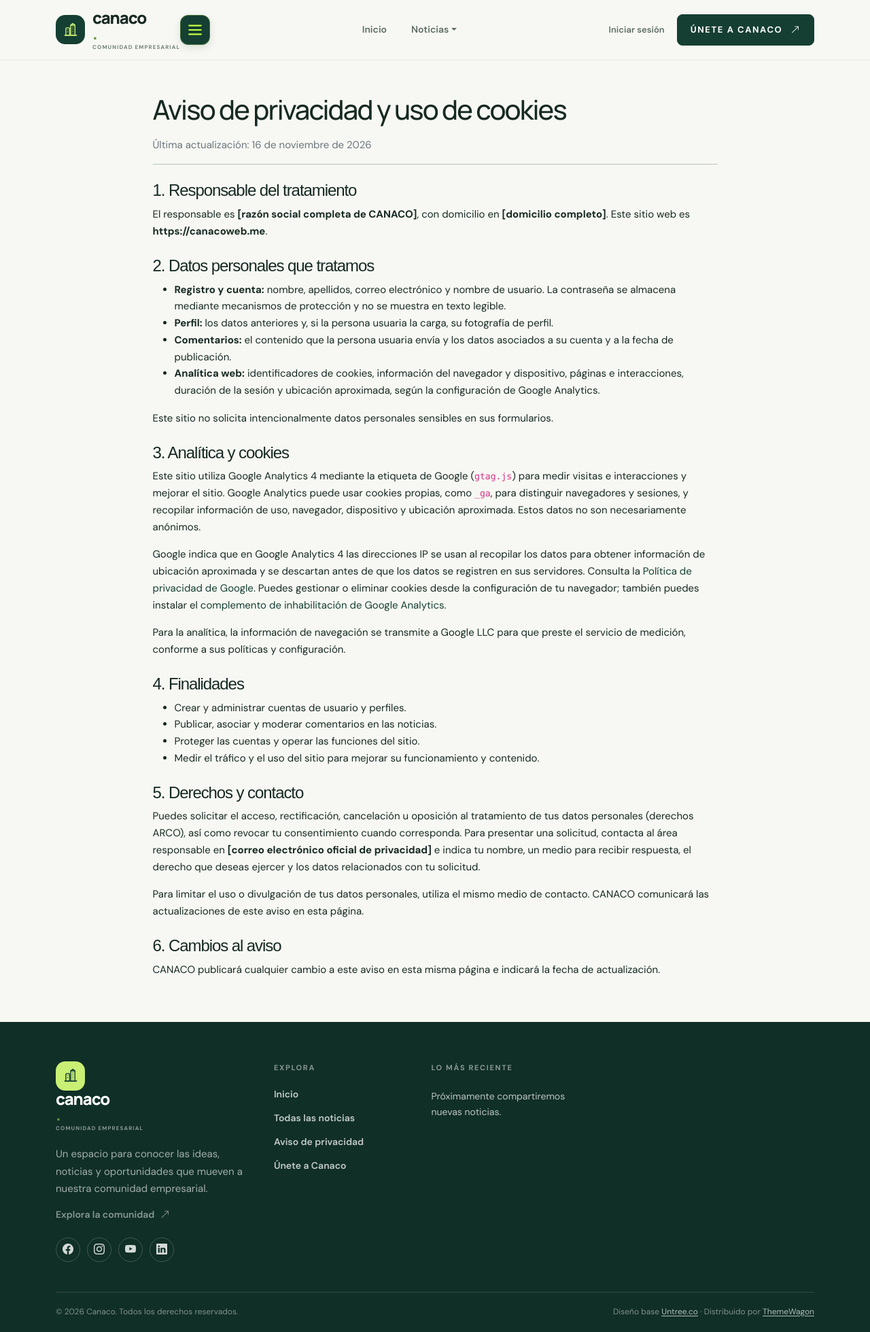
After one commit to cheque14/proyectoweb, a Django app: page /privacidad/ in a window 1280 px wide. The commit adds this page. Shown: the whole page at 68% size. Run offline with Django 4.2, Linux system fonts and the light colour scheme; data that the repository does not hold is empty; some libraries are stand-ins or nearby versions.

Commit message:
politica de privacidad

```diff
--- /dev/null
+++ b/canaco/home/templates/home/privacidad.html
@@ -0,0 +1,62 @@
+{% extends 'partials/base.html' %}
+
+{% block title %}Aviso de Privacidad | CANACO{% endblock %}
+
+{% block content %}
+<div class="container py-5">
+  <div class="row justify-content-center">
+    <div class="col-lg-9">
+      <h1 class="mb-3">Aviso de privacidad y uso de cookies</h1>
+      <p class="text-muted">Última actualización: 16 de noviembre de 2026</p>
+      <hr>
+
+      <h2 class="h4 mt-4">1. Responsable del tratamiento</h2>
+      <p>
+        El responsable es <strong>[razón social completa de CANACO]</strong>, con domicilio en
+        <strong>[domicilio completo]</strong>. Este sitio web es <strong>https://canacoweb.me</strong>.
+      </p>
+
+      <h2 class="h4 mt-4">2. Datos personales que tratamos</h2>
+      <ul>
+        <li><strong>Registro y cuenta:</strong> nombre, apellidos, correo electrónico y nombre de usuario. La contraseña se almacena mediante mecanismos de protección y no se muestra en texto legible.</li>
+        <li><strong>Perfil:</strong> los datos anteriores y, si la persona usuaria la carga, su fotografía de perfil.</li>
+        <li><strong>Comentarios:</strong> el contenido que la persona usuaria envía y los datos asociados a su cuenta y a la fecha de publicación.</li>
+        <li><strong>Analítica web:</strong> identificadores de cookies, información del navegador y dispositivo, páginas e interacciones, duración de la sesión y ubicación aproximada, según la configuración de Google Analytics.</li>
+      </ul>
+      <p>Este sitio no solicita intencionalmente datos personales sensibles en sus formularios.</p>
+
+      <h2 class="h4 mt-4">3. Analítica y cookies</h2>
+      <p>
+        Este sitio utiliza Google Analytics 4 mediante la etiqueta de Google (<code>gtag.js</code>) para medir visitas e interacciones y mejorar el sitio. Google Analytics puede usar cookies propias, como <code>_ga</code>, para distinguir navegadores y sesiones, y recopilar información de uso, navegador, dispositivo y ubicación aproximada. Estos datos no son necesariamente anónimos.
+      </p>
+      <p>
+        Google indica que en Google Analytics 4 las direcciones IP se usan al recopilar los datos para obtener información de ubicación aproximada y se descartan antes de que los datos se registren en sus servidores. Consulta la <a href="https://policies.google.com/privacy" target="_blank" rel="noopener noreferrer">Política de privacidad de Google</a>. Puedes gestionar o eliminar cookies desde la configuración de tu navegador; también puedes instalar el <a href="https://tools.google.com/dlpage/gaoptout" target="_blank" rel="noopener noreferrer">complemento de inhabilitación de Google Analytics</a>.
+      </p>
+      <p>
+        Para la analítica, la información de navegación se transmite a Google LLC para que preste el servicio de medición, conforme a sus políticas y configuración.
+      </p>
+
+      <h2 class="h4 mt-4">4. Finalidades</h2>
+      <ul>
+        <li>Crear y administrar cuentas de usuario y perfiles.</li>
+        <li>Publicar, asociar y moderar comentarios en las noticias.</li>
+        <li>Proteger las cuentas y operar las funciones del sitio.</li>
+        <li>Medir el tráfico y el uso del sitio para mejorar su funcionamiento y contenido.</li>
+      </ul>
+
+      <h2 class="h4 mt-4">5. Derechos y contacto</h2>
+      <p>
+        Puedes solicitar el acceso, rectificación, cancelación u oposición al tratamiento de tus datos personales (derechos ARCO), así como revocar tu consentimiento cuando corresponda. Para presentar una solicitud, contacta al área responsable en <strong>[correo electrónico oficial de privacidad]</strong> e indica tu nombre, un medio para recibir respuesta, el derecho que deseas ejercer y los datos relacionados con tu solicitud.
+      </p>
+      <p>
+        Para limitar el uso o divulgación de tus datos personales, utiliza el mismo medio de contacto. CANACO comunicará las actualizaciones de este aviso en esta página.
+      </p>
+
+      <h2 class="h4 mt-4">6. Cambios al aviso</h2>
+      <p>
+        CANACO publicará cualquier cambio a este aviso en esta misma página e indicará la fecha de actualización.
+      </p>
+    </div>
+  </div>
+</div>
+{% endblock content %}
--- a/canaco/home/templates/partials/footer.html
+++ b/canaco/home/templates/partials/footer.html
@@ -33,6 +33,7 @@
         <span class="footer-kicker">EXPLORA</span>
         <a href="{% url 'home:index' %}">Inicio</a>
         <a href="{% url 'home:categoria' %}">Todas las noticias</a>
+        <a href="{% url 'home:privacidad' %}">Aviso de privacidad</a>
         {% if request.user.is_authenticated %}<a href="{% url 'home:perfil' %}">Mi espacio</a>{% else %}<a href="{% url 'home:sign_up' %}">Únete a Canaco</a>{% endif %}
       </div>
       <div class="footer-recent">
--- a/canaco/home/urls.py
+++ b/canaco/home/urls.py
@@ -27,6 +27,7 @@ urlpatterns = [
         views.crear_publicacion,
         name="crear_publicacion",
     ),
+    path('privacidad/', views.politica_privacidad, name='privacidad'),
     path("crear-usuario/", views.crear_usuario, name="crear_usuario"),
     path(
         "crud/cambiar-contrasena/",
--- a/canaco/home/views.py
+++ b/canaco/home/views.py
@@ -131,6 +131,8 @@ def sign_up(request):
     )
     return redirect('home:login')
 
+def politica_privacidad(request):
+    return render(request, 'home/privacidad.html')
 
 @login_required(login_url="home:login")
 def perfil(request):
```
